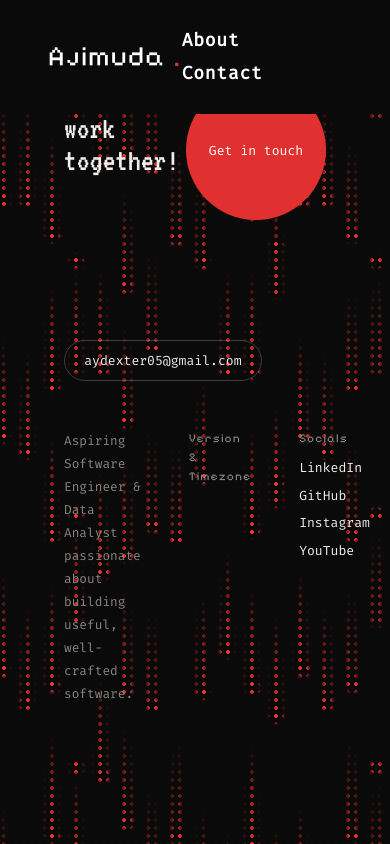
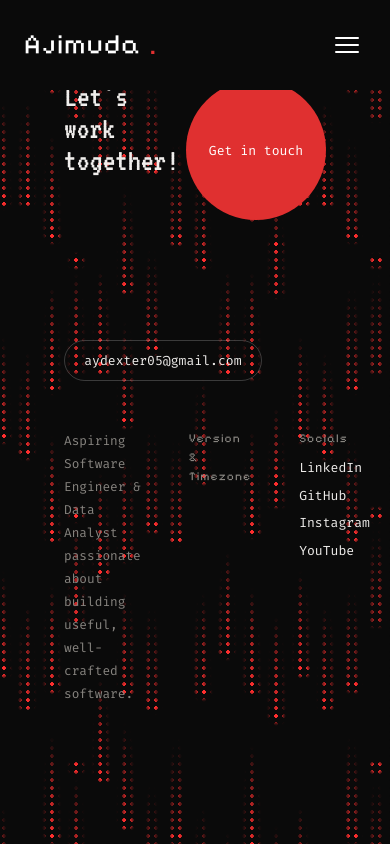
Before and after one commit to ayoajimuda/Portfolio-Website, a SvelteKit app: page /projects in a window 390 px wide. Built offline with nearby package versions, Linux system fonts and the light colour scheme.

Commit message:
Header section improved

```diff
--- a/src/lib/components/Header.svelte
+++ b/src/lib/components/Header.svelte
@@ -1,17 +1,56 @@
 <script>
     import { onMount } from 'svelte';
-    import '../../styles/components/Header.css'
+    import '../../styles/components/Header.css';
+
+    let menuOpen = $state(false);
+
+    function toggleMenu() {
+        menuOpen = !menuOpen;
+    }
+
+    function closeMenu() {
+        menuOpen = false;
+    }
+
+    // Close menu on outside click
+    onMount(() => {
+        const handleClick = (e) => {
+            if (!e.target.closest('header')) closeMenu();
+        };
+        document.addEventListener('click', handleClick);
+        return () => document.removeEventListener('click', handleClick);
+    });
 </script>
 
 <header>
     <div class="logo-text">Ajimuda<span class="logo-dot">.</span></div>
-    <nav aria-label="Primary navigation">
-      <ul>
-        <li><a href="#timeline" class="nav-link" data-section="timeline">About</a></li>
-        <li><a href="#competences" class="nav-link" data-section="competences">Skills</a></li>
-        <li><a href="#projects" class="nav-link" data-section="projects">Web Gallery</a></li>
-        <li><a href="#contact" class="nav-link" data-section="contact">Contact</a></li>
-        <li><a href="#journey" class="nav-link" data-section="journey">Journey</a></li>
-      </ul>
+
+    <!-- Hamburger button (visible on mobile only) -->
+    <button
+        class="hamburger"
+        class:open={menuOpen}
+        aria-label="Toggle navigation"
+        aria-expanded={menuOpen}
+        onclick={toggleMenu}
+    >
+        <span></span>
+        <span></span>
+        <span></span>
+    </button>
+
+    <!-- Overlay backdrop -->
+    {#if menuOpen}
+        <div class="nav-overlay" onclick={closeMenu} aria-hidden="true"></div>
+    {/if}
+
+    <nav aria-label="Primary navigation" class:open={menuOpen}>
+        <div class="nav-logo">Ajimuda<span class="logo-dot">.</span></div>
+        <ul>
+            <li><a href="#timeline"    class="nav-link" data-section="timeline"    onclick={closeMenu}>About</a></li>
+            <li><a href="#competences" class="nav-link" data-section="competences" onclick={closeMenu}>Skills</a></li>
+            <li><a href="#projects"    class="nav-link" data-section="projects"    onclick={closeMenu}>Web Gallery</a></li>
+            <li><a href="#contact"     class="nav-link" data-section="contact"     onclick={closeMenu}>Contact</a></li>
+            <li><a href="#journey"     class="nav-link" data-section="journey"     onclick={closeMenu}>Journey</a></li>
+        </ul>
     </nav>
 </header>
--- a/src/styles/components/Header.css
+++ b/src/styles/components/Header.css
@@ -1,4 +1,4 @@
-/* Header & Nav Bar*/
+/* Header & Nav Bar */
 header {
   background-color: #0a0a0a;
   position: absolute;
@@ -22,6 +22,8 @@ header .logo-text {
   display: flex;
   align-items: center;
   gap: 0.5rem;
+  z-index: 110;
+  position: relative;
 }
 
 header .logo-text .logo-icon {
@@ -42,6 +44,46 @@ header .logo-text .logo-dot {
   font-size: 2rem;
 }
 
+/* ── Hamburger button ───────────────────────── */
+.hamburger {
+  display: none;
+  flex-direction: column;
+  justify-content: center;
+  align-items: center;
+  gap: 5px;
+  width: 2.4rem;
+  height: 2.4rem;
+  background: none;
+  border: none;
+  cursor: pointer;
+  padding: 0;
+  z-index: 110;
+  position: relative;
+}
+
+.hamburger span {
+  display: block;
+  width: 24px;
+  height: 2px;
+  background: #ffffff;
+  border-radius: 2px;
+  transform-origin: center;
+  transition: transform 0.3s ease, opacity 0.3s ease, width 0.3s ease;
+}
+
+/* Animate into X when open */
+.hamburger.open span:nth-child(1) {
+  transform: translateY(7px) rotate(45deg);
+}
+.hamburger.open span:nth-child(2) {
+  opacity: 0;
+  width: 0;
+}
+.hamburger.open span:nth-child(3) {
+  transform: translateY(-7px) rotate(-45deg);
+}
+
+/* ── Desktop nav ────────────────────────────── */
 header nav {
   position: static;
   transform: none;
@@ -78,7 +120,7 @@ header nav ul li a::after {
   left: 0;
   width: 0;
   height: 2px;
-  background: #111111;
+  background: #e03030;
   transition: width 0.25s ease;
 }
 
@@ -106,6 +148,90 @@ header .contact-link:hover {
   color: #e03030;
 }
 
-@media (min-width:100px) and (max-width:800px) {
+/* ── Overlay backdrop ───────────────────────── */
+.nav-logo {
+  display: none;
+}
 
+.nav-overlay {
+  position: fixed;
+  inset: 0;
+  background: rgba(0, 0, 0, 0.5);
+  z-index: 105;
+  animation: fadeIn 0.25s ease;
 }
+
+@keyframes fadeIn {
+  from { opacity: 0; }
+  to   { opacity: 1; }
+}
+
+/* ── Mobile ─────────────────────────────────── */
+@media (max-width: 800px) {
+
+  header {
+    padding: 1.2rem 1.5rem;
+  }
+
+  /* Show hamburger */
+  .hamburger {
+    display: flex;
+  }
+
+  /* Slide-in drawer from the right */
+  header nav {
+    position: fixed;
+    top: 0;
+    right: 0;
+    height: 100dvh;
+    width: min(75vw, 300px);
+    background-color: #0f0f0f;
+    border-left: 1px solid #1e1e1e;
+    z-index: 109;
+    display: flex;
+    align-items: flex-start;
+    justify-content: center;
+    flex-direction: column;
+    padding-top: 5rem;
+
+    /* Hidden state */
+    transform: translateX(100%);
+    opacity: 0;
+    pointer-events: none;
+    transition: transform 0.35s cubic-bezier(0.4, 0, 0.2, 1),
+                opacity 0.35s ease;
+  }
+
+  /* Open state (set via Svelte class:open) */
+  header nav.open {
+    transform: translateX(0);
+    opacity: 1;
+    pointer-events: all;
+  }
+
+  /* Logo inside drawer */
+  .nav-logo {
+    display: block;
+    font-family: "Pixelify Sans", monospace;
+    font-size: 1.75rem;
+    color: #ffffff;
+    letter-spacing: 0.05em;
+    padding: 0 2rem 2rem;
+    width: 100%;
+    align-items: flex-start;
+    justify-content: center;
+  }
+
+  /* Stack links vertically */
+  header nav ul {
+    display: flex;
+    flex-direction: column;
+    align-items: flex-start;
+    gap: 2rem;
+    padding: 2rem;
+  }
+
+  header nav ul li a {
+    font-size: 1.4rem;
+  }
+}
```
